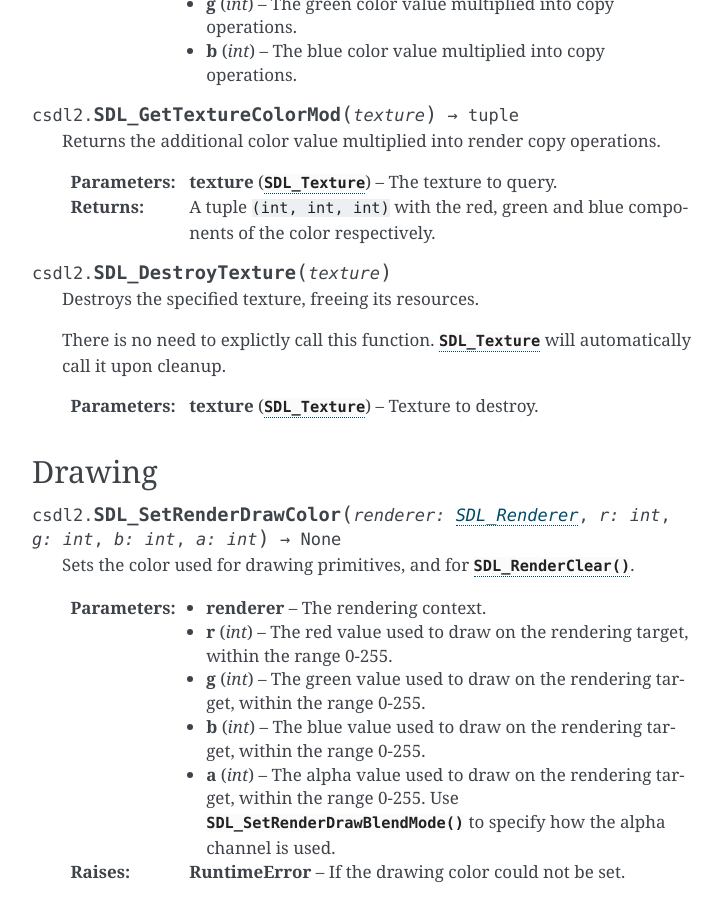
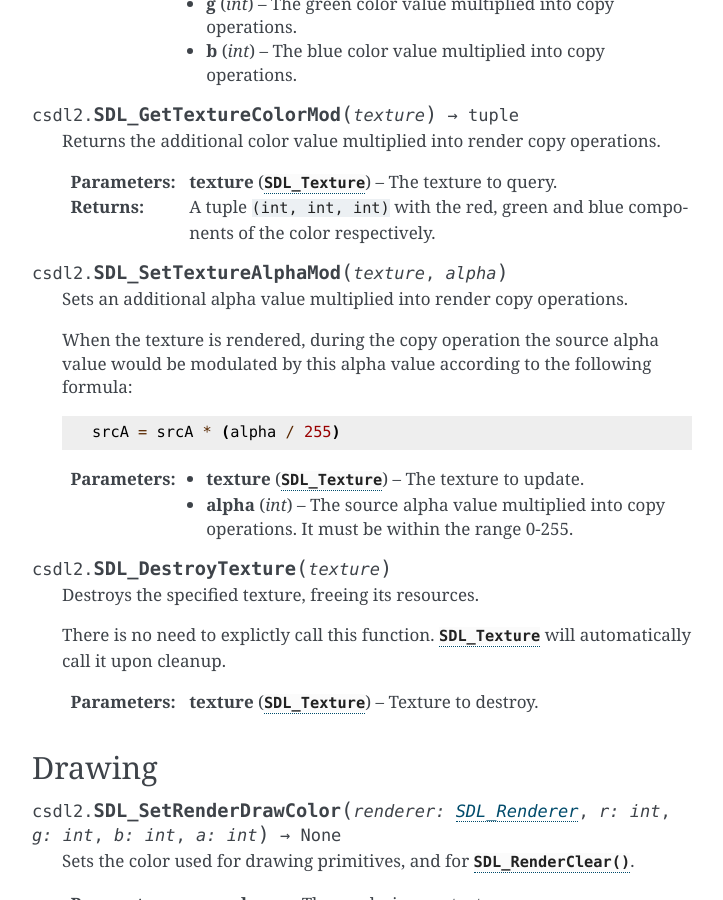
Before and after one commit to pyokagan/pycsdl2, a Sphinx documentation site: the page built from docs/api/render.rst, in a window 1280 px wide and 900 px high, scrolled down 3153 px. Shown: the whole window, without its empty margins (388-1111 px from the left). Built offline with Sphinx 7.4.7, drawn with Linux system fonts in a browser that asks for light colours; some of the changed text lies outside the part shown.

Commit message:
render: implement SDL_SetTextureAlphaMod()

```diff
--- a/docs/api/render.rst
+++ b/docs/api/render.rst
@@ -159,6 +159,21 @@ Textures
    :returns: A tuple ``(int, int, int)`` with the red, green and blue
              components of the color respectively.
 
+.. function:: SDL_SetTextureAlphaMod(texture, alpha)
+
+   Sets an additional alpha value multiplied into render copy operations.
+
+   When the texture is rendered, during the copy operation the source alpha
+   value would be modulated by this alpha value according to the following
+   formula::
+
+      srcA = srcA * (alpha / 255)
+
+   :param texture: The texture to update.
+   :type texture: :class:`SDL_Texture`
+   :param int alpha: The source alpha value multiplied into copy operations. It
+                     must be within the range 0-255.
+
 .. function:: SDL_DestroyTexture(texture)
 
    Destroys the specified texture, freeing its resources.
```
Also changed, not shown: 3 other files.
